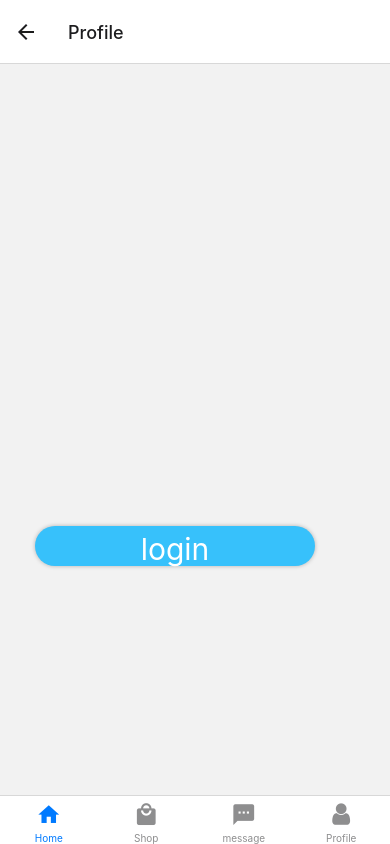
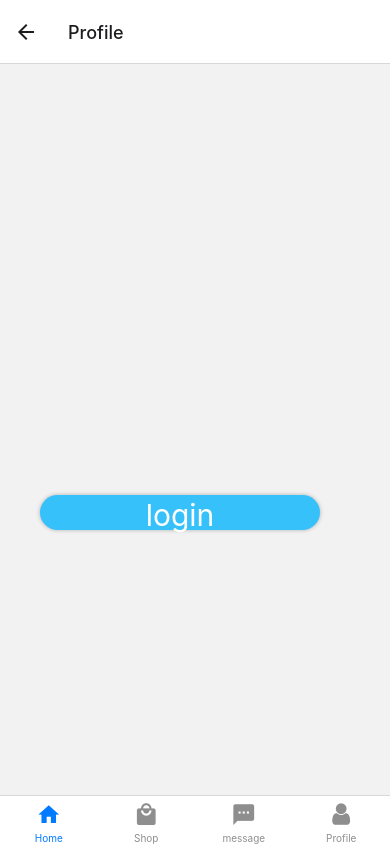
Before and after one commit to jaratrawee01/tradesman_service, a React Native app: screen /Profile in a window 390 px wide. Built offline with nearby package versions, Linux system fonts and the light colour scheme.

Commit message:
แก้ไข

```diff
--- a/screens/navbar/profile.js
+++ b/screens/navbar/profile.js
@@ -457,7 +457,7 @@ const styles = StyleSheet.create({
     borderColor: '#fff',
   },
   box7: {
-    height: 40,
+    height: 35,
     width: 280,
     backgroundColor: '#37C1FB',
     shadowColor: "#000",
@@ -469,9 +469,9 @@ const styles = StyleSheet.create({
     zIndex: 2,
     top:80,
     position: "absolute",
-    marginTop: "98%",
-    marginLeft: 35,
-    marginRight: 35,
+    marginTop: "90%",
+    marginLeft: 40,
+    marginRight: 30,
 
   },
   text: {
@@ -502,7 +502,7 @@ const styles = StyleSheet.create({
     marginLeft: "auto",
     marginRight: "auto",
     fontSize: 30,
-    marginTop: 5,
+    marginTop: 2,
     color: '#fff'
   },
   iconsGold: {
```
